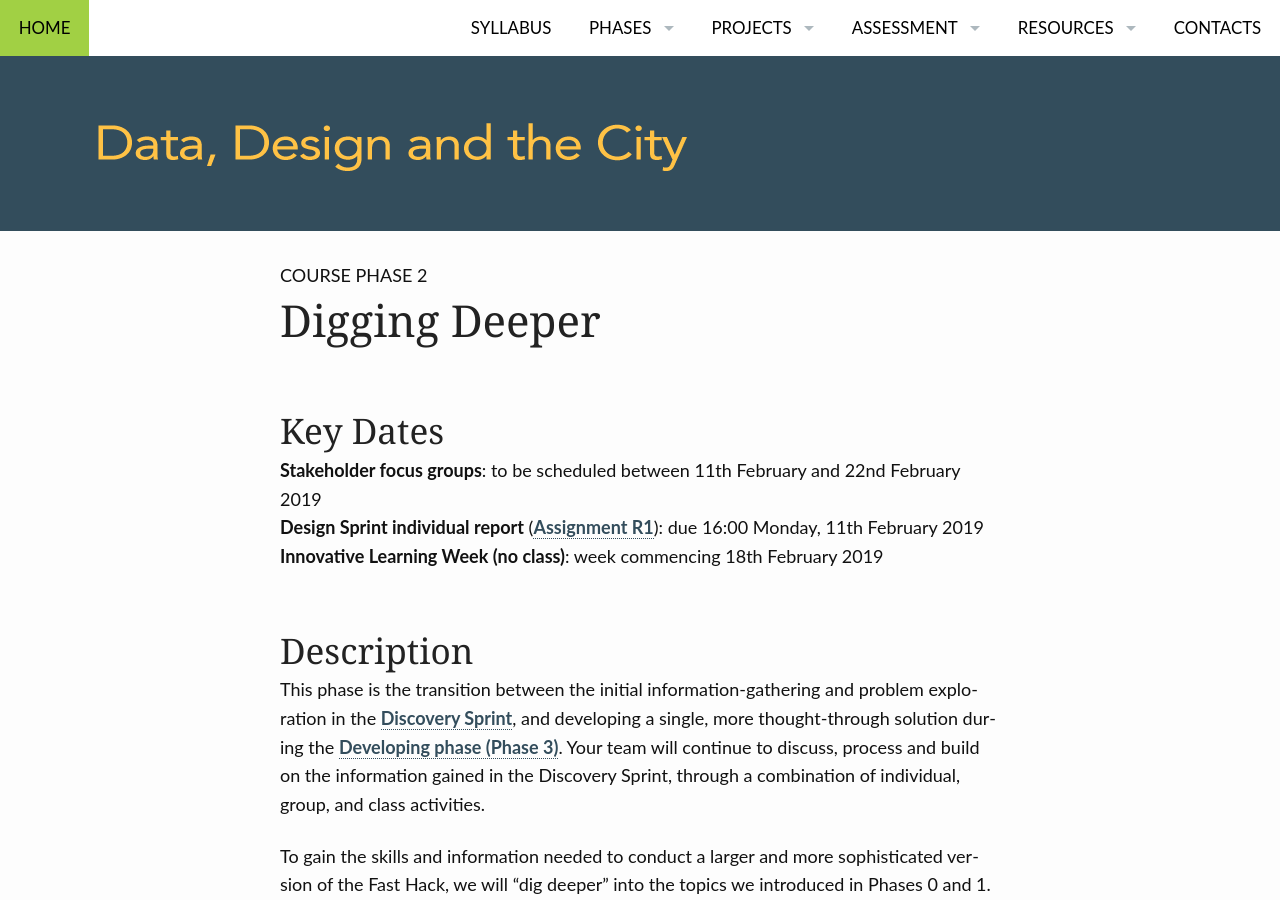
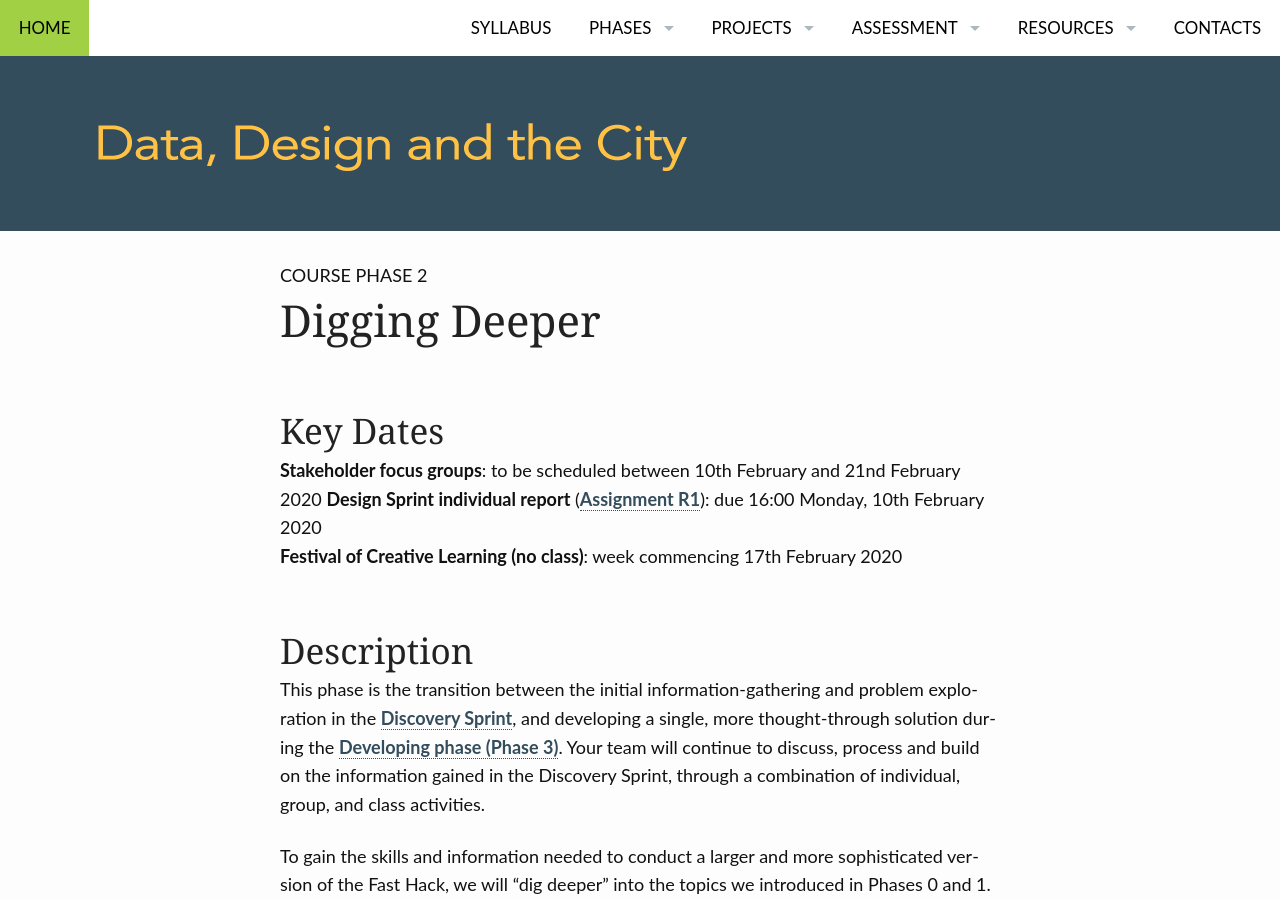
Before and after one commit to edinburghlivinglab/ddc, a Jekyll site: the page built from pages/digging_deeper.md, in a window 1280 px wide and 900 px high. Built offline with Jekyll 4.4.1, drawn with Linux system fonts in a browser that asks for light colours.

Commit message:
Update digging_deeper.md

```diff
--- a/pages/digging_deeper.md
+++ b/pages/digging_deeper.md
@@ -9,9 +9,9 @@
 
 ## Key Dates
 
-**Stakeholder focus groups**: to be scheduled between 11th February and 22nd February 2019
-**Design Sprint individual report** ([Assignment R1]({{ site.baseurl }}/assignment_r1/)): due 16:00 Monday, 11th February 2019
-**Innovative Learning Week (no class)**: week commencing 18th February 2019
+**Stakeholder focus groups**: to be scheduled between 10th February and 21nd February 2020
+**Design Sprint individual report** ([Assignment R1]({{ site.baseurl }}/assignment_r1/)): due 16:00 Monday, 10th February 2020
+**Festival of Creative Learning (no class)**: week commencing 17th February 2020
 
 ## Description
 
```
